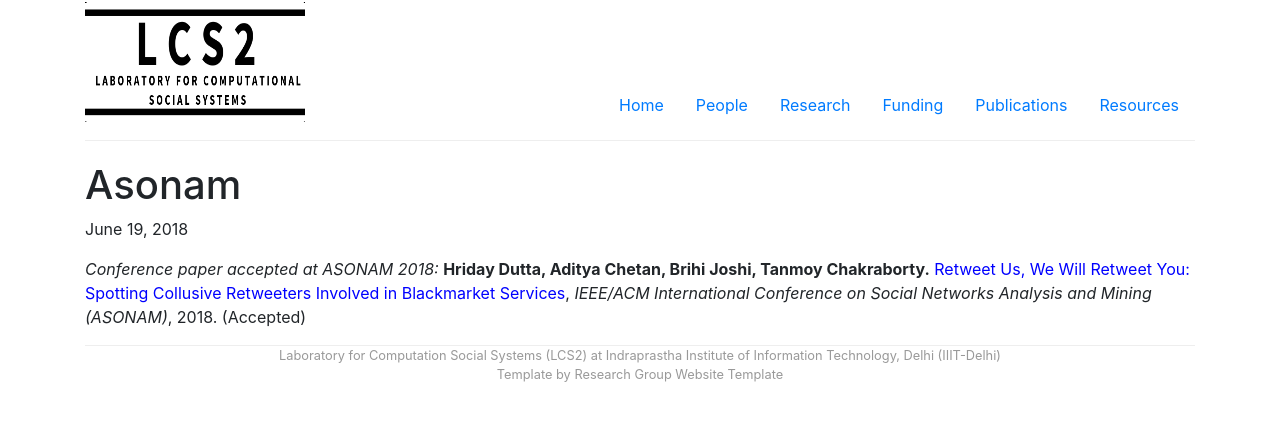
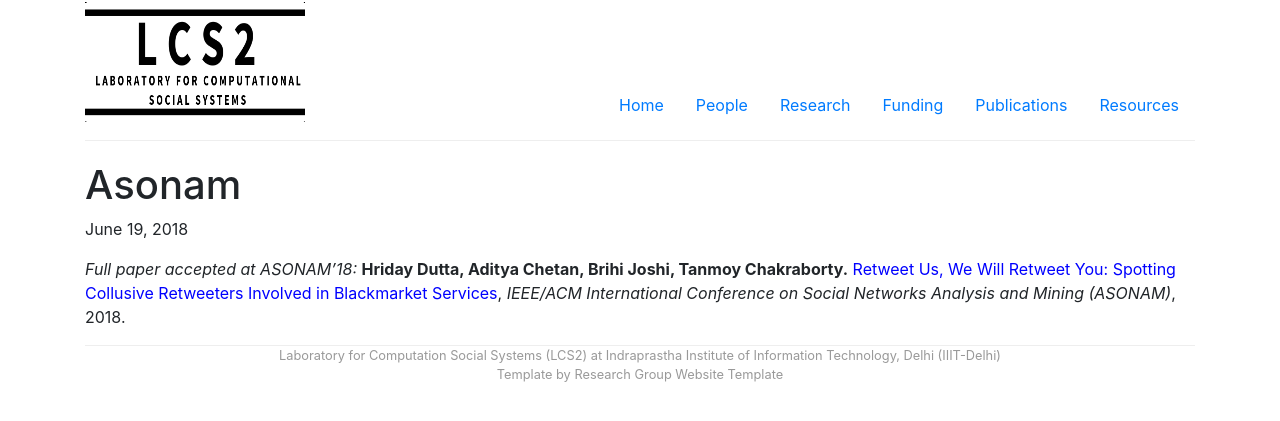
Before and after one commit to LCS2-IIITD/webpage, a Jekyll site: the page built from _posts/2018-06-19-ASONAM.md, in a window 1280 px wide. Shown: the top 421 px of the page. Built offline with Jekyll 4.4.1, drawn with Linux system fonts in a browser that asks for light colours.

Commit message:
Updated ASONAM post

```diff
--- a/_posts/2018-06-19-ASONAM.md
+++ b/_posts/2018-06-19-ASONAM.md
@@ -3,4 +3,4 @@ layout: post
 shortnews: true
 icon: newspaper-o
 ---
-<i>Conference paper accepted at ASONAM 2018:</i> <b>Hriday Dutta, Aditya Chetan, Brihi Joshi, Tanmoy Chakraborty.</b> <font color="blue">Retweet Us, We Will Retweet You: Spotting Collusive Retweeters Involved in Blackmarket Services</font>, <i>IEEE/ACM International Conference on Social Networks Analysis and Mining (ASONAM)</i>, 2018. (Accepted)
+<i>Full paper accepted at ASONAM'18:</i> <b>Hriday Dutta, Aditya Chetan, Brihi Joshi, Tanmoy Chakraborty.</b> <font color="blue">Retweet Us, We Will Retweet You: Spotting Collusive Retweeters Involved in Blackmarket Services</font>, <i>IEEE/ACM International Conference on Social Networks Analysis and Mining (ASONAM)</i>, 2018.
```
